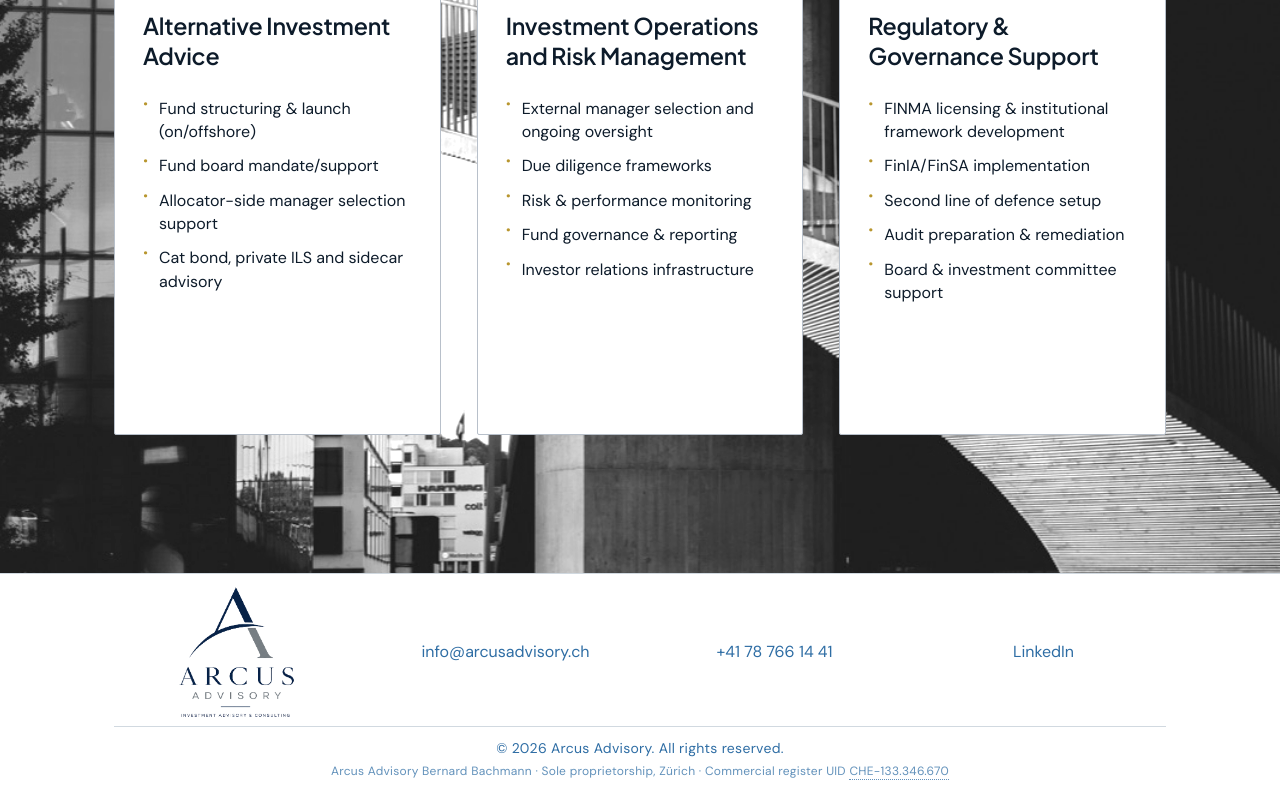
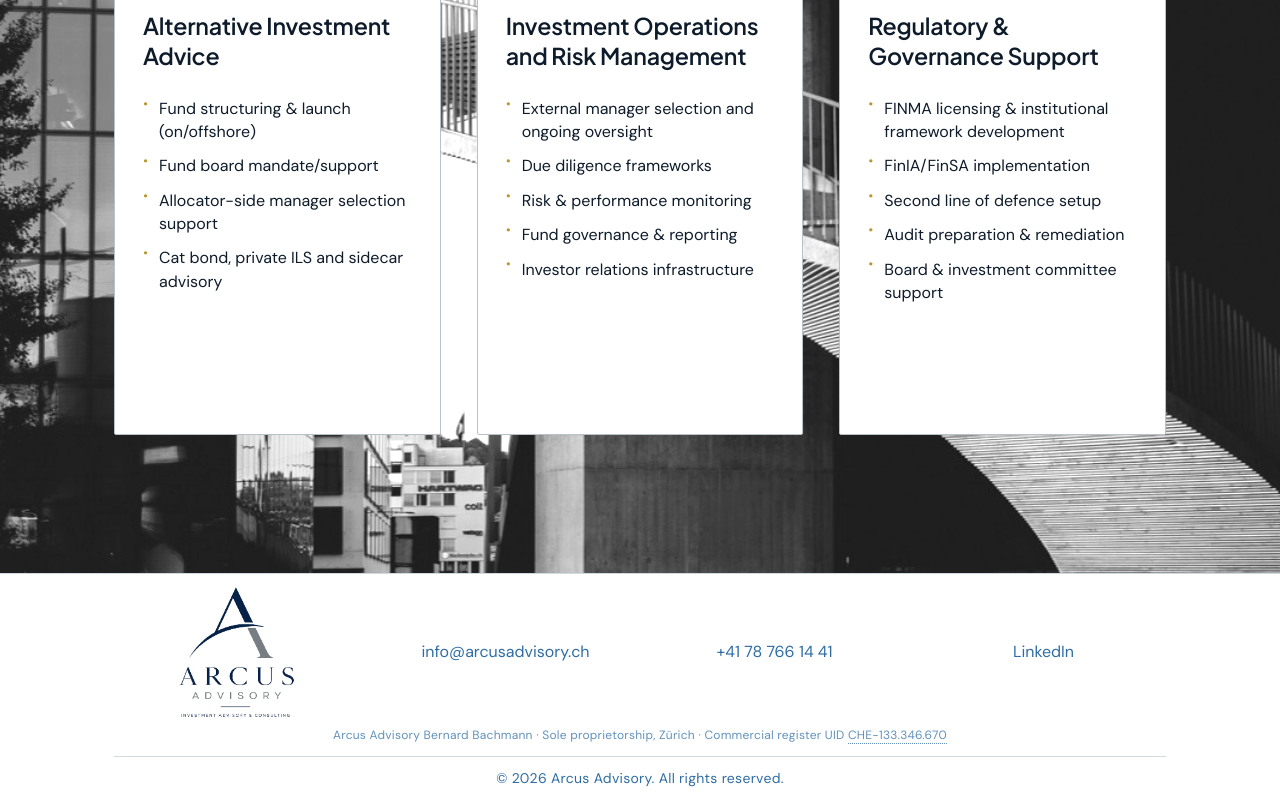
Before and after one commit to DoubleBBking/arcusadvisory, a plain HTML site: page index.html in a window 1280 px wide. Shown: the part 816-1616 px from the top of the page. Drawn offline with Linux system fonts and the light colour scheme.

Commit message:
Move register line above footer rule, centred under contact links
Co-Authored-By: Claude Opus 5.5 <noreply@anthropic.com>
Claude-Session: https://claude.ai/code/session_0148oEXjE6Lk1aCCvBALga2U

```diff
--- a/index.html
+++ b/index.html
@@ -120,9 +120,11 @@
           <a href="https://www.linkedin.com/in/bernard-bachmann/" target="_blank" rel="noopener noreferrer">LinkedIn</a>
         </div>
       </div>
+      <div class="footer-legal">
+        <p>Arcus Advisory Bernard Bachmann · Sole proprietorship, Zürich · Commercial register UID <a href="https://www.uid.admin.ch/Detail.aspx?uid_id=CHE133346670" target="_blank" rel="noopener noreferrer">CHE-133.346.670</a></p>
+      </div>
       <div class="footer-bottom">
         <p>© 2026 Arcus Advisory. All rights reserved.</p>
-        <p class="footer-legal">Arcus Advisory Bernard Bachmann · Sole proprietorship, Zürich · Commercial register UID <a href="https://www.uid.admin.ch/Detail.aspx?uid_id=CHE133346670" target="_blank" rel="noopener noreferrer">CHE-133.346.670</a></p>
       </div>
     </div>
   </footer>
--- a/style.css
+++ b/style.css
@@ -547,20 +547,26 @@ footer img.logo {
   white-space: nowrap;
 }
 
-.footer-bottom .footer-legal {
-  margin-top: 2px;
+.footer-legal {
+  text-align: center;
+  padding: 0 0 10px;
   font-size: 0.75rem;
+  color: var(--steel);
   opacity: 0.75;
-  white-space: normal;
+  letter-spacing: 0.02em;
 }
 
-.footer-bottom .footer-legal a {
+.footer-legal p {
+  margin: 0;
+}
+
+.footer-legal a {
   color: inherit;
   text-decoration: none;
   border-bottom: 1px dotted currentColor;
 }
 
-.footer-bottom .footer-legal a:hover {
+.footer-legal a:hover {
   color: var(--navy);
 }
 
```
Also changed, not shown: contact.html (+3 -1 lines), cv.html (+3 -1 lines), services.html (+3 -1 lines).
